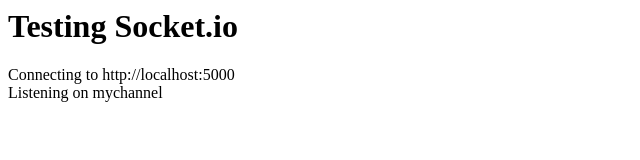
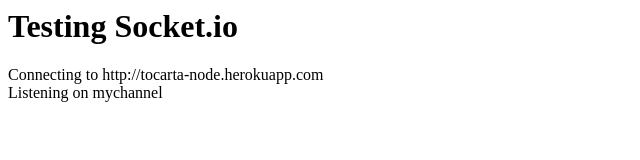
Before and after one commit to galmail/Tocarta-Analytics, a website: page client/index.html in a window 1280 px wide. Shown: the full height of the page, 0-640 px from the left. Drawn offline with Linux system fonts and the light colour scheme; no server answers.

Commit message:
check socket.io

```diff
--- a/client/index.html
+++ b/client/index.html
@@ -6,7 +6,7 @@
 	<body>
 		<h1>Testing Socket.io</h1>
 		<script>
-			var endpoint = "http://localhost:5000";
+			var endpoint = "http://tocarta-node.herokuapp.com";
 			var pipe = "mychannel";
 
 			document.write("Connecting to "+endpoint+"<br/>");
```
